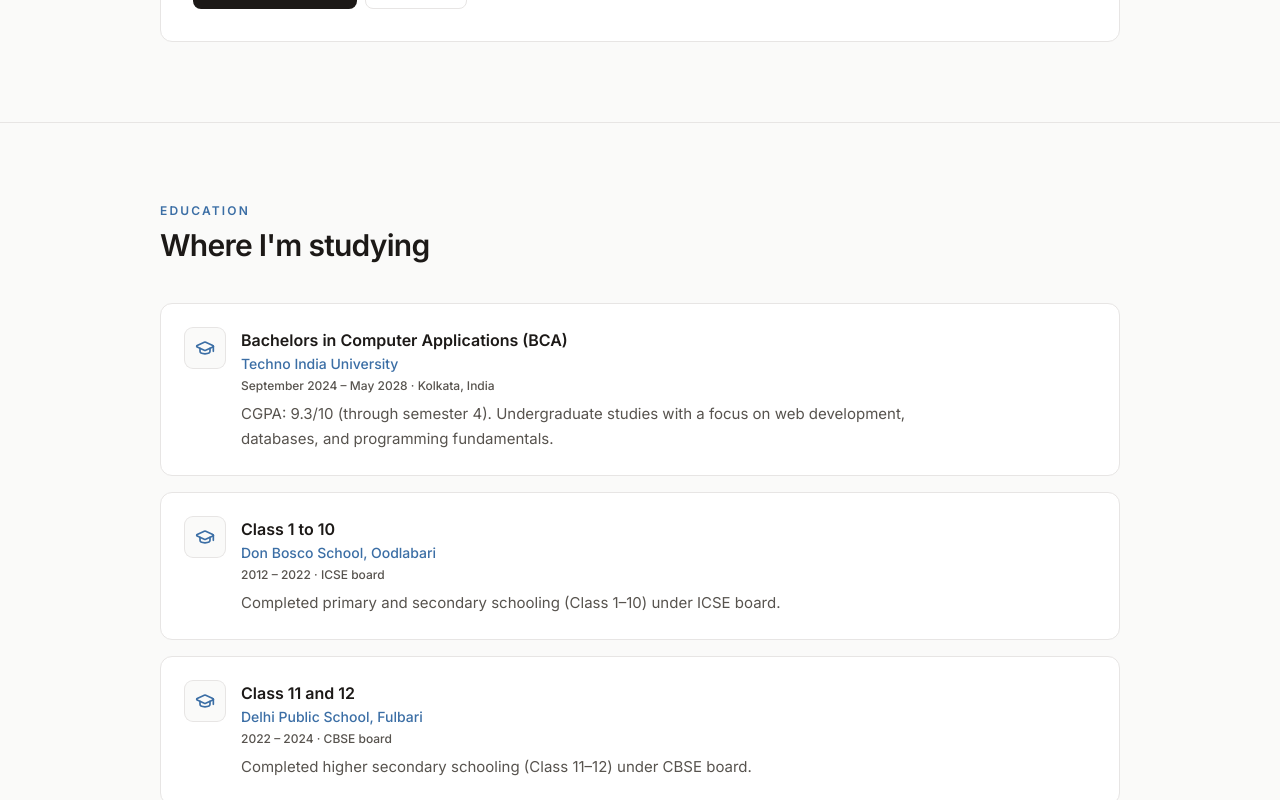
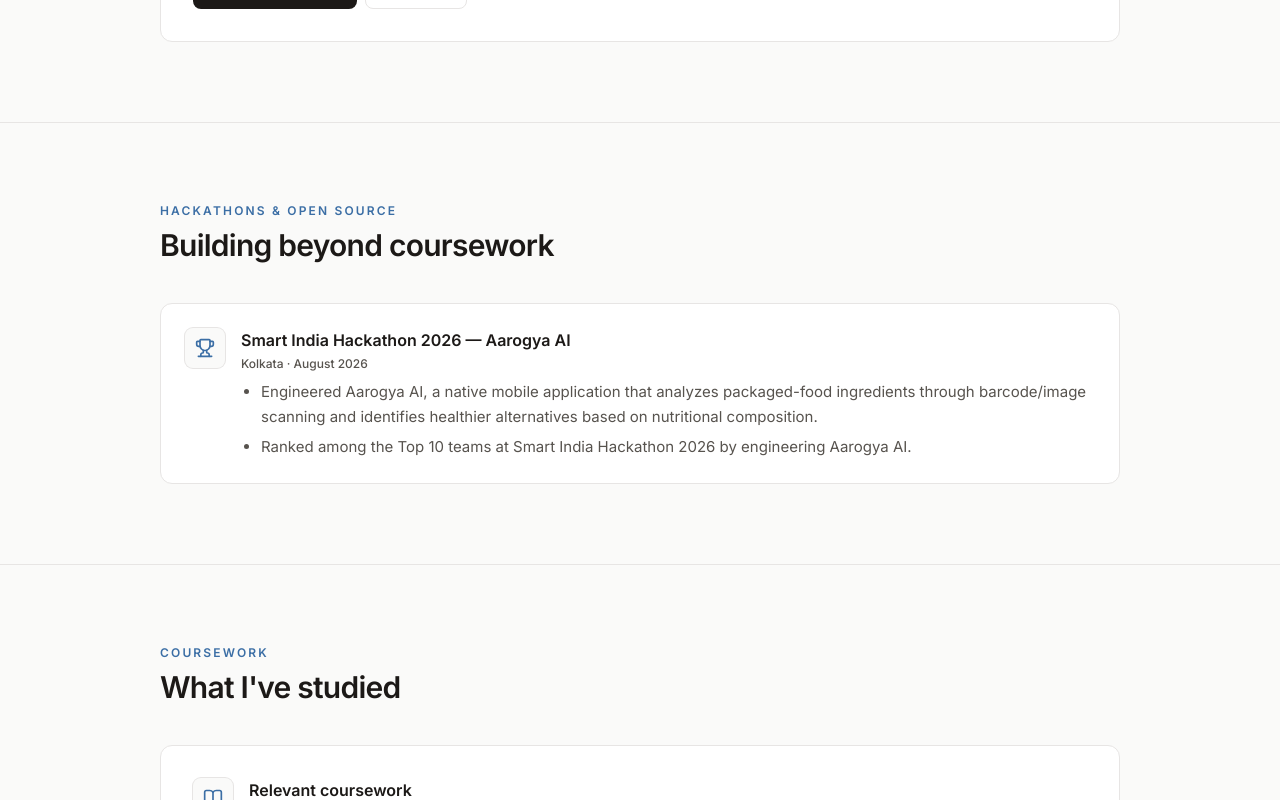
Before and after one commit to Exploring-glitch/sreeja-dey-portfolio, a React (Vite) app: page / in a window 1280 px wide. Shown: the part 4080-4880 px from the top of the page. Built offline with nearby package versions, Linux system fonts and the light colour scheme.

Commit message:
feat: wire Hackathons and Coursework into App

```diff
--- a/src/App.jsx
+++ b/src/App.jsx
@@ -29,6 +29,8 @@
         <Skills />
         <Projects />
         <Dsa />
+        <Hackathons />
+        <Coursework />
         <Education />
         <Contact />
       </main>
```
